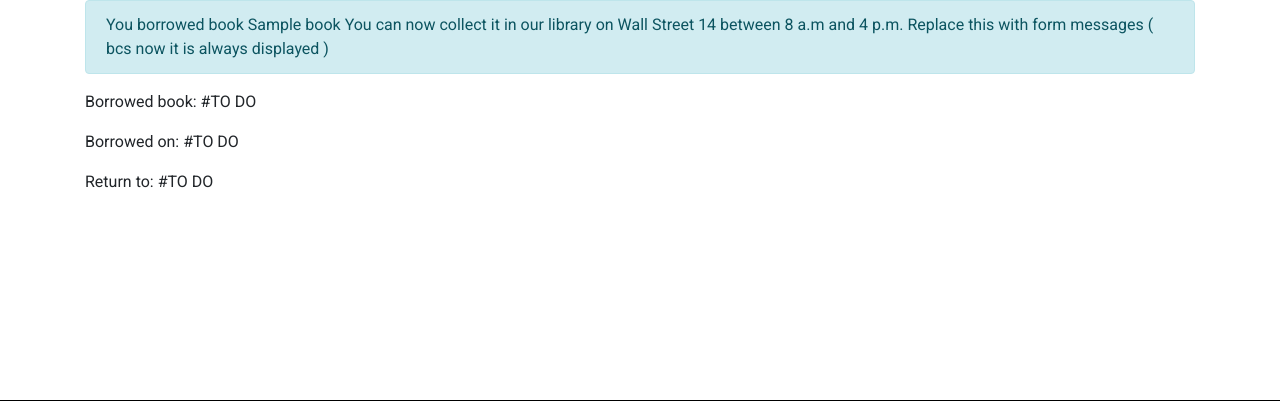
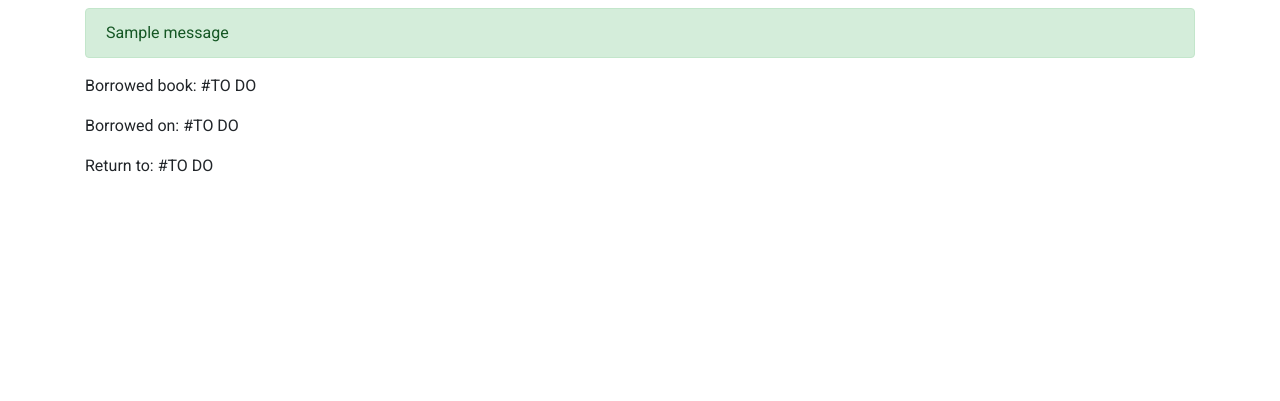
Before and after one commit to piotr-pawelczak/library-django, a Django app: page /borrowing/1/ in a window 1280 px wide. Shown: the part 56-457 px from the top of the page. Run offline with Django 3.2, Linux system fonts and the light colour scheme; a user stored in the database is signed in; tables that the repository leaves empty hold one stand-in row (values such as "Sample post"); one stand-in notice (Sample message) is shown; some libraries are stand-ins or nearby versions.

Commit message:
borrowing works fine now

```diff
--- a/library_django/borrowing/templates/borrowing/borrowing_detail.html
+++ b/library_django/borrowing/templates/borrowing/borrowing_detail.html
@@ -2,11 +2,11 @@
 {% load static %}
 
 {% block main %}
-    <div class="alert alert-info form-message">
-        You borrowed book {{ borrowing.book.title }}
-        You can now collect it in our library on Wall Street 14 between 8 a.m and 4 p.m.
-        Replace this with form messages ( bcs now it is always displayed )
-    </div>
+    {% if messages %}
+        {% for message in messages %}
+            <div class="alert alert-{{ message.tags }} form-message mt-2">{{ message }}</div>
+        {% endfor %}
+    {% endif %}
 
     <p> Borrowed book: #TO DO</p>
     <p> Borrowed on: #TO DO</p>
--- a/library_django/borrowing/views.py
+++ b/library_django/borrowing/views.py
@@ -1,13 +1,15 @@
 from django.shortcuts import render
 from .models import Borrowing, Book
-from django.views.generic import ListView, DetailView, CreateView, UpdateView, DeleteView
+from django.views.generic import DetailView, CreateView
 from django.contrib.auth.mixins import LoginRequiredMixin, UserPassesTestMixin
+from django.contrib.messages.views import SuccessMessageMixin
 
 
-class BorrowingCreateView(LoginRequiredMixin, CreateView):
+class BorrowingCreateView(LoginRequiredMixin, SuccessMessageMixin, CreateView):
     model = Borrowing
     fields = []
     template_name = 'borrowing/borrowing_form.html'
+    success_message = "Book borrowed! You can now collect it in our library on Wall Street 14 between 8 a.m and 4 p.m."
 
     def form_valid(self, form):
         form.instance.user = self.request.user
@@ -16,7 +18,8 @@ class BorrowingCreateView(LoginRequiredMixin, CreateView):
         id_end = cut_url.find('/')
         book_id = int(cut_url[0:id_end])
         form.instance.book = Book.objects.get(pk=book_id)
-        # form.instance.book.save()
+        form.instance.book.is_available = False
+        form.instance.book.save()
         # why it does not save ??
         return super().form_valid(form)
 
--- a/library_django/users/templates/users/login.html
+++ b/library_django/users/templates/users/login.html
@@ -3,7 +3,7 @@
 {% block main %}
     {% if messages %}
         {% for message in messages %}
-            <div class="alert alert-success form-message">{{ message }}</div>
+            <div class="alert alert-{{ message.tags }} form-message">{{ message }}</div>
         {% endfor %}
     {% endif %}
 
```
